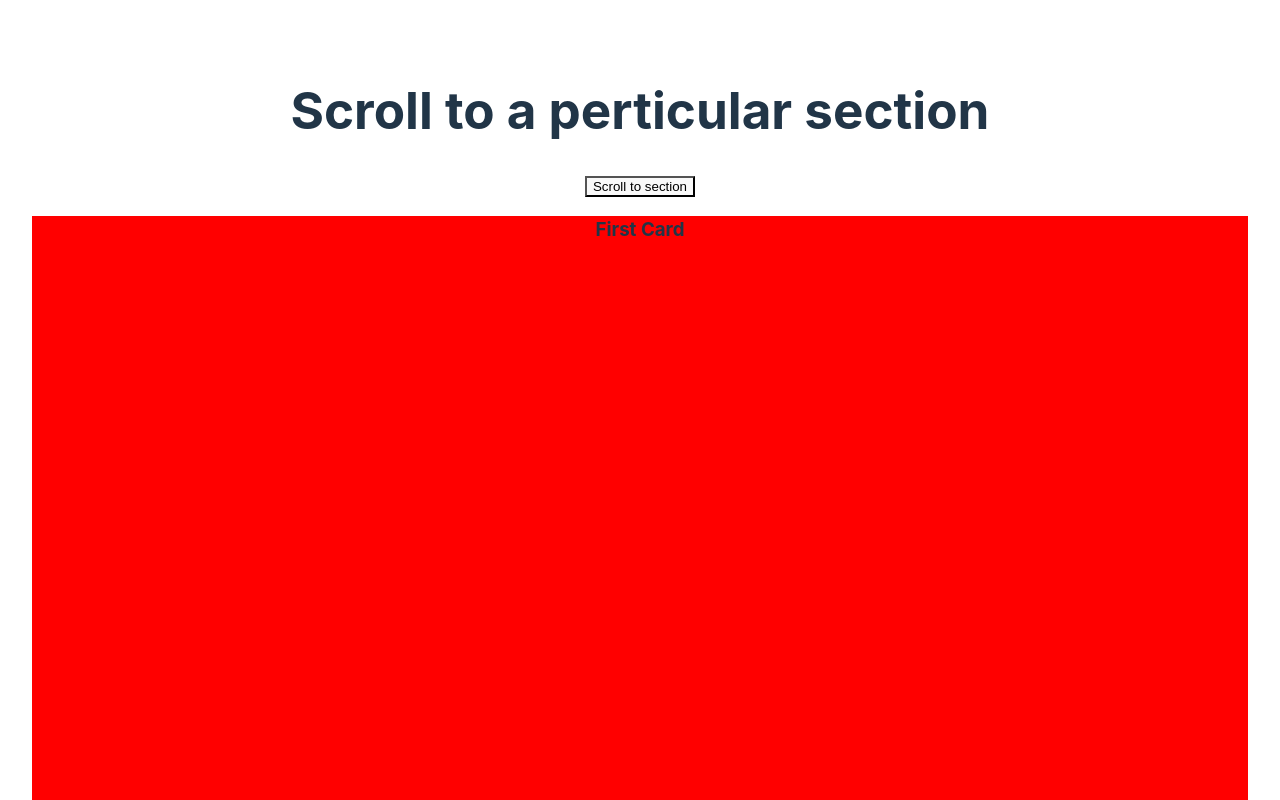
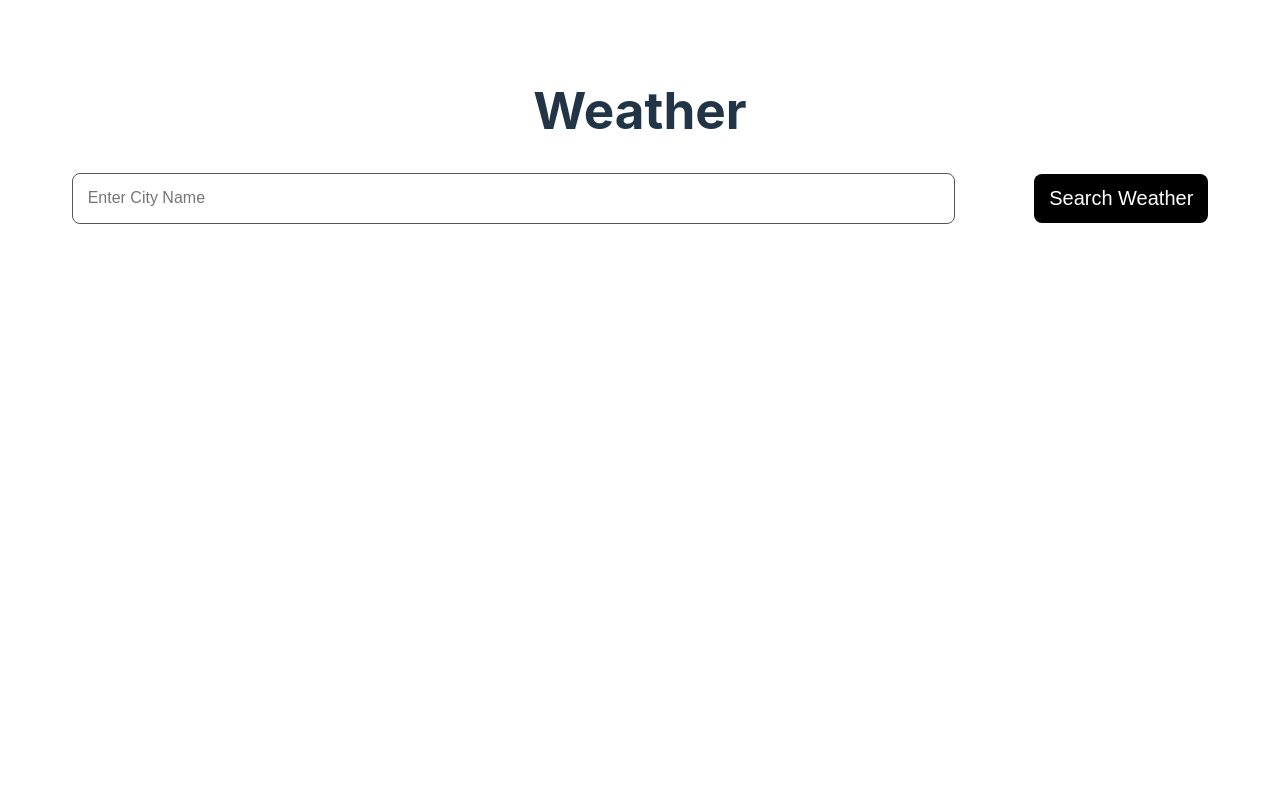
Before and after one commit to srinivazCoder/ReactJS-projects, a React (Vite) app: page / in a window 1280 px wide. Shown: the top 800 px of the page. Built offline with nearby package versions, Linux system fonts and the light colour scheme.

Commit message:
weather component changes

```diff
--- a/src/App.jsx
+++ b/src/App.jsx
@@ -26,6 +26,7 @@ import UseOnClickOutsideTest from "./components/use-outside-click/useOutSideClic
 import WindowResizer from "./components/use-window-resize/WindowResize";
 import ScrollToTopAndBottom from "./components/scroll-to-top-and-bottom/ScrollToTopAndBottom";
 import ScrollToSection from "./components/scroll-to-top-and-bottom/scrollToSection";
+import Weather from './components/weather/Weather';
 
 
 
@@ -95,7 +96,8 @@ function App() {
         {/* <ScrollToTopAndBottom/> */}
 
         {/* Scroll to a perticular section */}
-        <ScrollToSection/>
+        {/* <ScrollToSection/> */}
+        <Weather/>
       </div>
     </>
   )
--- /dev/null
+++ b/src/components/weather/Search.css
@@ -0,0 +1,31 @@
+.search-engine{
+    width: 100%;
+    display: flex;
+    justify-content: space-around;
+    align-items: center;
+    margin-bottom: 30px;
+    margin-top:10px;
+}
+
+.search-engine input{
+    width: 70%;
+    height:45px;
+    border:1px solid;
+    border-radius: 8px;
+    padding:2px 15px;
+    font-size: 16px;
+    outline: none;
+    background-color: #ffffff;
+    color:#555555;
+}
+
+.search-engine button{
+    border:none;
+    border-radius: 8px;
+    background-color: #000000;
+    color:#fff;
+    font-size: 20px;
+    outline: none;
+    cursor: pointer;
+    padding: 13px 15px;
+}
--- /dev/null
+++ b/src/components/weather/Search.jsx
@@ -0,0 +1,16 @@
+import "./Search.css";
+export default function Search({search,setSearch,handleSearch}){
+
+    return <div className="search-engine">
+        <input
+        type="text"
+        className="city-search"
+        placeholder="Enter City Name"
+        name = "search"
+        value= {search}
+        onChange={(event)=>setSearch(event.target.value)}
+         />
+        <button className="search-btn" onClick={handleSearch}>Search Weather</button>
+    </div>
+
+}
--- /dev/null
+++ b/src/components/weather/Weather.jsx
@@ -0,0 +1,30 @@
+import { useState } from "react";
+import Search from "./Search";
+
+
+
+export default function Weather(){
+    const [search,setSearch] = useState("");
+    const [laoding,setLoading] = useState(false);
+    const [weather,setWeather] = useState(null);
+    const [error,setError] = useState(false);
+
+    async function handleSearch(){
+        setLoading(true);
+        setError(false);
+        try{
+            const res =  fetch("");
+            const data = await res.json();
+            setWeather(data);
+            setLoading(false);
+        }catch(e){
+            setError(true);
+            setLoading(false);
+        }
+    }
+
+    return <div>
+        <h1>Weather</h1>
+        <Search search={search} setSearch={setSearch} handleSearch={handleSearch}/>
+    </div>
+}
```
